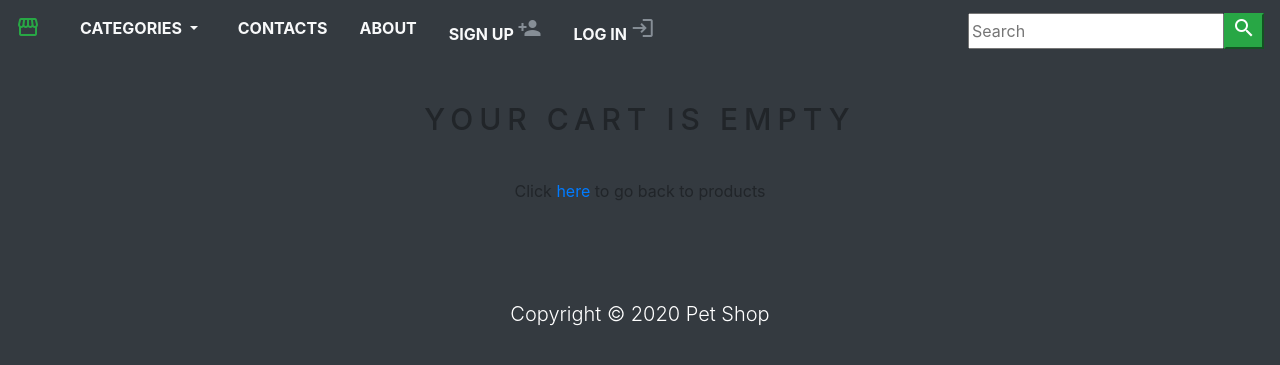
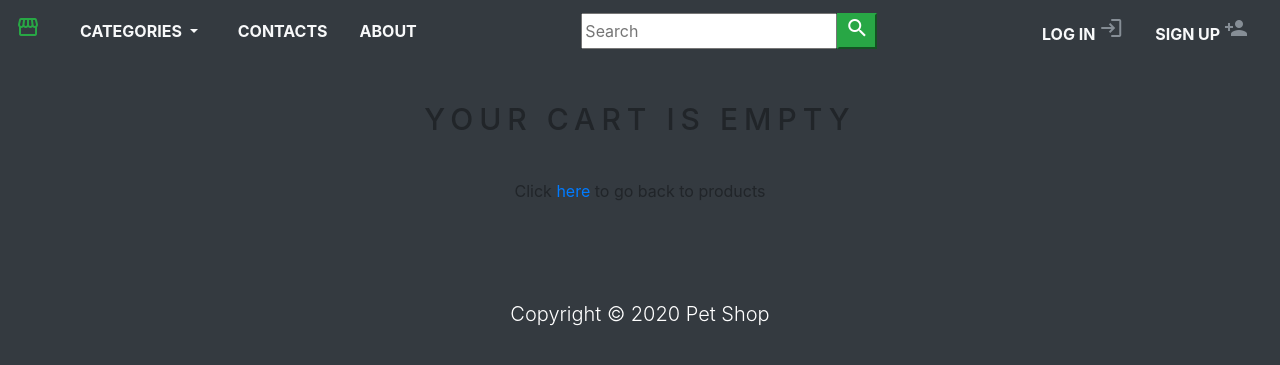
Before and after one commit to JackCX777/django_ecommerce, a Django app: template shop/templates/cart.html in a window 1280 px wide. Shown: the top 365 px of the page. Run offline with Django 3.2, Linux system fonts and the light colour scheme; the template is opened without the code that fills it, so the values that code supplies are empty.

Commit message:
Navbar done.

```diff
--- a/shop/templates/navbar.html
+++ b/shop/templates/navbar.html
@@ -4,7 +4,7 @@
         <span class="navbar-toggler-icon"></span>
     </button>
     <div id="navbar" class="collapse navbar-collapse justify-content-between">
-        <ul class="navbar-nav">
+        <ul class="navbar-nav mr-auto">
             <li class="nav-item dropdown">
                 <a class="nav-link text-light text-uppercase font-weight-bold px-4 dropdown-toggle" data-toggle="dropdown" href="">
                     Categories
@@ -30,47 +30,57 @@
                     About
                 </a>
             </li>
-
+        </ul>
+        <ul class="navbar-nav justify-content-center">
+            <li class="nav-item">
+                <form class="form-inline">
+                    <div class="input-group" style="margin: left;">
+                        <input type="text" placeholder="Search">
+                        <div>
+                            <button class="btn-success"><i class="material-icons material-icons md-24">search</i></button>
+                        </div>
+                    </div>
+                </form>
+            </li>
+        </ul>
+        <ul class="navbar-nav ml-auto">
             {% if request.user.is_authenticated and request.user.first_name %}
                 <li class="nav-item">
                     <span class="nav-link text-light text-uppercase font-weight-bold px-3">
                         Welcome, {{ request.user.first_name }}! <i class="material-icons cart-icon">account_circle</i>
                     </span>
                 </li>
+                {% if item_count > 0 %}
+                    <li class="nav-item">
+                        <a class="nav-link text-light text-uppercase font-weight-bold px-3" href="{% url 'cart_detail' %}">
+                            <i class="material-icons cart-icon">add_shopping_cart</i>{{item_count}}
+                        </a>
+                    </li>
+                {% endif %}
                 <li class="nav-item">
                     <a class="nav-link text-light text-uppercase font-weight-bold px-3" href="{% url 'logout' %}">
                         Sign Out <i class="material-icons cart-icon">exit_to_app</i>
                     </a>
                 </li>
             {% else %}
-            <li class="nav-item">
-                <a class="nav-link text-light text-uppercase font-weight-bold px-3" href="{% url 'signup' %}">
-                    Sign Up <i class="material-icons cart-icon">person_add</i>
+                {% if item_count > 0 %}
+                    <li class="nav-item mr-auto">
+                        <a class="nav-link text-light text-uppercase font-weight-bold px-3" href="{% url 'cart_detail' %}">
+                            <i class="material-icons cart-icon">add_shopping_cart</i>({{item_count}})
                         </a>
                     </li>
+                {% endif %}
                 <li class="nav-item">
                     <a class="nav-link text-light text-uppercase font-weight-bold px-3" href="{% url 'login' %}">
                         Log In <i class="material-icons cart-icon">login</i>
                     </a>
                 </li>
-            {% endif %}
-
-            {% if item_count > 0 %}
-            <li class="nav-item">
-                <a class="nav-link text-light text-uppercase font-weight-bold px-3" href="{% url 'cart_detail' %}">
-                    <i class="material-icons cart-icon">add_shopping_cart</i>({{item_count}})
+                <li>
+                    <a class="nav-link text-light text-uppercase font-weight-bold px-3" href="{% url 'signup' %}">
+                        Sign Up <i class="material-icons cart-icon">person_add</i>
                     </a>
                 </li>
             {% endif %}
-
         </ul>
-        <form class="form-inline">
-            <div class="input-group">
-                <input type="text" placeholder="Search">
-                <div>
-                    <button class="btn-success"><i class="material-icons material-icons md-24">search</i></button>
-                </div>
-            </div>
-        </form>
     </div>
 </nav>
```
Lines whose indentation alone changed are shown as unchanged.
